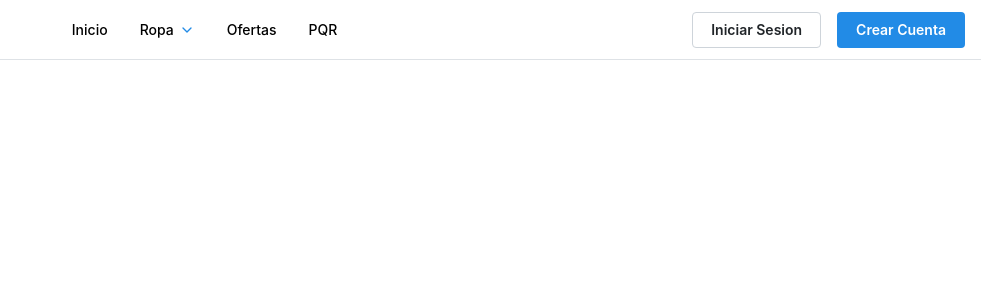
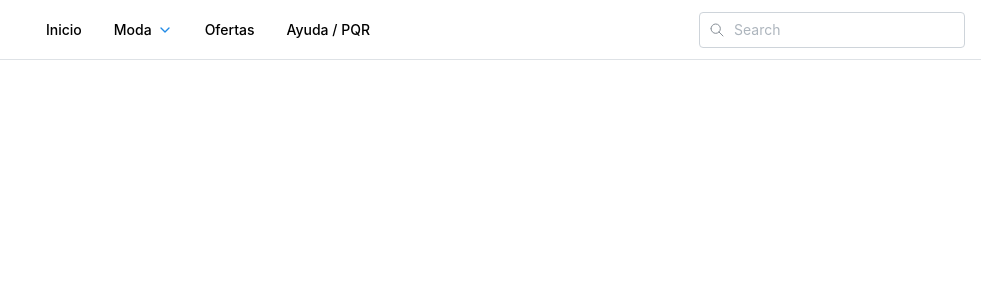
Before and after one commit to EMCodeStudio/Clothing_Store, a React (Vite) app in the folder Apps/Client/: page / in a window 1280 px wide. Shown: the top 300 px of the page, without its empty margins (299-1280 px from the left). Built offline with nearby package versions, Linux system fonts and the light colour scheme.

Commit message:
adding search component

```diff
--- a/Apps/Client/src/Components/Menu/HeaderMenu.tsx
+++ b/Apps/Client/src/Components/Menu/HeaderMenu.tsx
@@ -22,55 +22,21 @@ import { MantineLogo } from '@mantinex/mantine-logo';
 import { useDisclosure } from '@mantine/hooks';
 
 import {
-    IconNotification,
-    IconCode,
-    IconBook,
-    IconChartPie3,
-    IconFingerprint,
-    IconCoin,
     IconChevronDown,
 } from '@tabler/icons-react';
 
+import { Autocomplete } from '@mantine/core';
+import { IconSearch } from '@tabler/icons-react';
+
 import classes from './HeaderMegaMenu.module.css';
-
-const mockdata = [
-    {
-        icon: IconCode,
-        title: 'Open source',
-        description: 'This Pokémon’s cry is very loud and distracting',
-    },
-    {
-        icon: IconCoin,
-        title: 'Free for everyone',
-        description: 'The fluid of Smeargle’s tail secretions changes',
-    },
-    {
-        icon: IconBook,
-        title: 'Documentation',
-        description: 'Yanma is capable of seeing 360 degrees without',
-    },
-    {
-        icon: IconFingerprint,
-        title: 'Security',
-        description: 'The shell’s rounded shape and the grooves on its.',
-    },
-    {
-        icon: IconChartPie3,
-        title: 'Analytics',
-        description: 'This Pokémon uses its flying ability to quickly chase',
-    },
-    {
-        icon: IconNotification,
-        title: 'Notifications',
-        description: 'Combusken battles with the intensely hot flames it spews',
-    },
-];
+import { mockdata } from './MenuData';
 
 export function HeaderMegaMenu() {
 
     const [drawerOpened, { toggle: toggleDrawer, close: closeDrawer }] = useDisclosure(false);
     const [linksOpened, { toggle: toggleLinks }] = useDisclosure(false);
     const theme = useMantineTheme();
+
 
     const links = mockdata.map((item) => (
         <UnstyledButton className={classes.subLink} key={item.title}>
@@ -90,6 +56,7 @@ export function HeaderMegaMenu() {
         </UnstyledButton>
     ));
 
+
     return (
 
         <Box pb={120}>
@@ -106,7 +73,7 @@ export function HeaderMegaMenu() {
                                 <a href="#" className={classes.link}>
                                     <Center inline>
                                         <Box component="span" mr={5}>
-                                            Ropa
+                                            Moda
                                         </Box>
                                         <IconChevronDown
                                             style={{ width: rem(16), height: rem(16) }}
@@ -120,7 +87,7 @@ export function HeaderMegaMenu() {
                                 <Group justify="space-between" px="md">
                                     <Text fw={500}>Nuestras Categorias</Text>
                                     <Anchor href="#" fz="xs">
-                                        Ver Todo
+                                        Explorar Mas
                                     </Anchor>
                                 </Group>
 
@@ -134,13 +101,13 @@ export function HeaderMegaMenu() {
                                     <Group justify="space-between">
                                         <div>
                                             <Text fw={500} fz="sm">
-                                                Get started
+                                                Contactanos
                                             </Text>
                                             <Text size="xs" c="dimmed">
-                                                Their food sources have decreased, and their numbers
+                                                Informacion de Contacto y Asesorias
                                             </Text>
                                         </div>
-                                        <Button variant="default">Get started</Button>
+                                        <Button variant="default">Ver Contacto</Button>
                                     </Group>
                                 </div>
                             </HoverCard.Dropdown>
@@ -149,14 +116,22 @@ export function HeaderMegaMenu() {
                             Ofertas
                         </a>
                         <a href="#" className={classes.link}>
-                            PQR
+                            Ayuda / PQR
                         </a>
                     </Group>
 
-                    <Group visibleFrom="sm">
-                        <Button variant="default">Iniciar Sesion</Button>
-                        <Button>Crear Cuenta</Button>
-                    </Group>
+                {/*     <Group visibleFrom="sm"> */}
+                {/*         <Button variant="default">Iniciar Sesion</Button> */}
+                {/*         <Button>Crear Cuenta</Button> */}
+                {/*     </Group> */}
+
+                    <Autocomplete
+                        className={classes.search}
+                        placeholder="Search"
+                        leftSection={<IconSearch style={{ width: rem(16), height: rem(16) }} stroke={1.5} />}
+                        data={['Traje', 'Pantalon']}
+                        visibleFrom="xs"
+                    />
 
                     <Burger opened={drawerOpened} onClick={toggleDrawer} hiddenFrom="sm" />
                 </Group>
@@ -171,16 +146,21 @@ export function HeaderMegaMenu() {
                 hiddenFrom="sm"
                 zIndex={1000000}
             >
+
+
+
+
+
                 <ScrollArea h={`calc(100vh - ${rem(80)})`} mx="-md">
                     <Divider my="sm" />
 
                     <a href="#" className={classes.link}>
-                        Home
+                        Inicio
                     </a>
                     <UnstyledButton className={classes.link} onClick={toggleLinks}>
                         <Center inline>
                             <Box component="span" mr={5}>
-                                Features
+                                Moda
                             </Box>
                             <IconChevronDown
                                 style={{ width: rem(16), height: rem(16) }}
@@ -190,10 +170,10 @@ export function HeaderMegaMenu() {
                     </UnstyledButton>
                     <Collapse in={linksOpened}>{links}</Collapse>
                     <a href="#" className={classes.link}>
-                        Learn
+                        Ofertas
                     </a>
                     <a href="#" className={classes.link}>
-                        Academy
+                        Ayuda / PQR
                     </a>
 
                     <Divider my="sm" />
@@ -203,6 +183,9 @@ export function HeaderMegaMenu() {
                         <Button>Crear Cuenta</Button>
                     </Group>
                 </ScrollArea>
+
+
+
             </Drawer>
         </Box>
 
--- /dev/null
+++ b/Apps/Client/src/Components/Menu/MenuData.ts
@@ -0,0 +1,43 @@
+
+import {
+    IconNotification,
+    IconCode,
+    IconBook,
+    IconChartPie3,
+    IconFingerprint,
+    IconCoin,
+} from '@tabler/icons-react';
+
+
+export const mockdata = [
+    {
+        icon: IconCode,
+        title: 'Ropa Casual',
+        description: 'Vestimenta occidental que es relajado, ocasional, espontáneo y adecuado para el uso diario.',
+    },
+    {
+        icon: IconCoin,
+        title: 'Ropa Formal',
+        description: 'Generalmente se usa para matrimonios muy elegantes, eventos políticos y la ópera. ',
+    },
+    {
+        icon: IconBook,
+        title: 'Ropa Deportiva',
+        description: 'La ropa deportiva es una vestimenta específicamente diseñada para la práctica de deportes.',
+    },
+    {
+        icon: IconFingerprint,
+        title: 'Ropa Interior',
+        description: 'Ropa interior o ropa íntima es un término popular utilizado para ser portada bajo la ropa. ',
+    },
+    {
+        icon: IconChartPie3,
+        title: 'Ropa Artesanal',
+        description: 'Es un tipo de ropa que se caracteriza por ser hecha a mano y con técnicas tradicionales. ',
+    },
+    {
+        icon: IconNotification,
+        title: 'Accesorios',
+        description: 'Los accesorios de vestir son prendas que complementan y realzan la apariencia de un atuendo.',
+    },
+];
```
